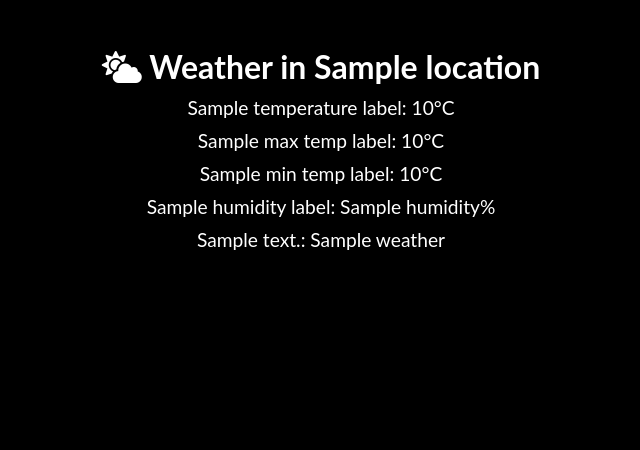
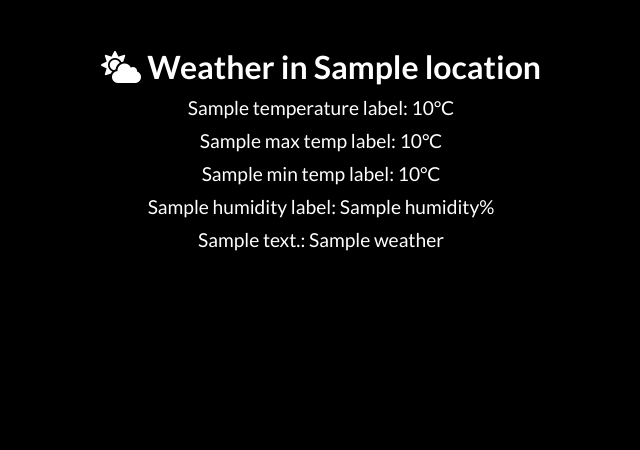
Before and after one commit to sherwinvishesh/Project-Atharv, a Flask app: template templates/result.html in a window 1280 px wide. Shown: the top 450 px of the page, without its empty margins (319-959 px from the left). Run offline with Flask 2, Linux system fonts and the light colour scheme; the template is opened without the code that fills it: most values are stand-ins (such as "Sample title", 1, 10 or a date in 2020).

Commit message:
Update result.html

```diff
--- a/templates/result.html
+++ b/templates/result.html
@@ -5,6 +5,8 @@
     <title>Agriculture Chatbot</title>
     <link rel="stylesheet" href="{{ url_for('static', filename='styles-result.css') }}">
     <link rel="stylesheet" href="https://cdnjs.cloudflare.com/ajax/libs/font-awesome/5.15.4/css/all.min.css">
+    <link href="https://fonts.googleapis.com/css2?family=Lato:wght@400;700&display=swap" rel="stylesheet">
+
 </head>
 <body>
     <div class="container">
```
